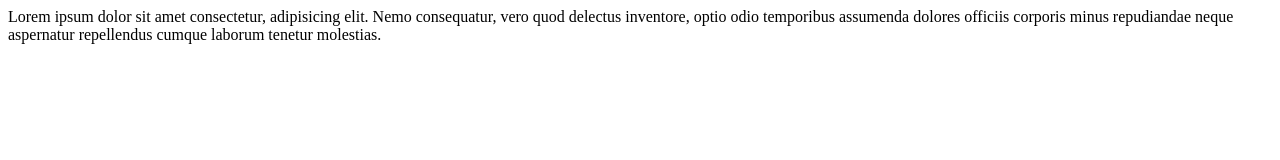
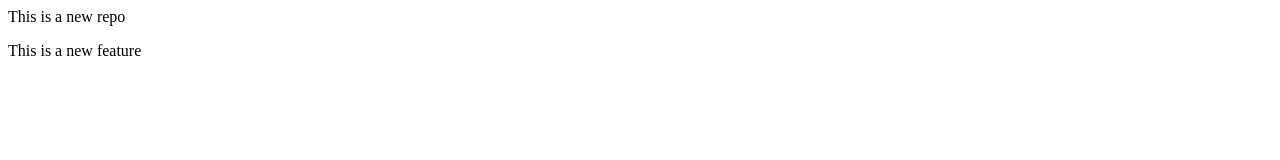
Before and after one commit to chuneshdohale/localrepo, a plain HTML site: page index.html in a window 1280 px wide. Drawn offline with Linux system fonts and the light colour scheme.

Commit message:
Add New Feature

```diff
--- a/index.html
+++ b/index.html
@@ -1 +1,2 @@
-<p>Lorem ipsum dolor sit amet consectetur, adipisicing elit. Nemo consequatur, vero quod delectus inventore, optio odio temporibus assumenda dolores officiis corporis minus repudiandae neque aspernatur repellendus cumque laborum tenetur molestias.</p>
+<p>This is a new repo</p>
+<p>This is a new feature</p>
```
